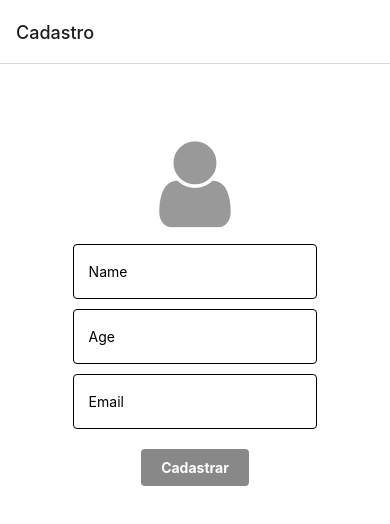
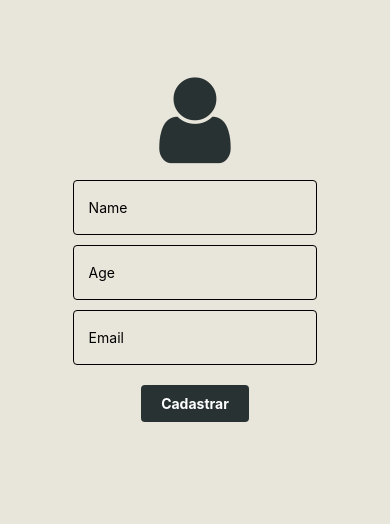
Before and after one commit to Bernardo-Mattos/NativeCRUD, a React Native app in the folder mobile/: screen /Cadastro in a window 390 px wide. Shown: the top 524 px of the page. Built offline with nearby package versions, Linux system fonts and the light colour scheme.

Commit message:
removendo o cabeçalho

```diff
--- a/mobile/src/pages/Cadastro/cadastro.jsx
+++ b/mobile/src/pages/Cadastro/cadastro.jsx
@@ -21,7 +21,7 @@ export default function Cadastro({ navigation }) {
 
   const handleSignUp = async () => {
     saveCadastroData(name, age, email);
-    await delay(2000);
+    await delay(100);
     navigation.navigate("Login");
   };
 
@@ -50,7 +50,7 @@ export default function Cadastro({ navigation }) {
         </View>
       </Modal>
       <View style={styles.containerInput}>
-        <FontAwesome name="user" size={100} color="#999" />
+        <FontAwesome name="user" size={100} color="#293233" />
 
         <TextInput
           style={styles.input}
@@ -86,7 +86,7 @@ const styles = StyleSheet.create({
     display: "flex",
     justifyContent: "flex-start",
     alignItems: "center",
-    backgroundColor: "#fff",
+    backgroundColor: "#E8E5Da",
   },
   ttl: {
     color: "#fff",
@@ -112,7 +112,8 @@ const styles = StyleSheet.create({
 
   modalView: {
     margin: 20,
-    backgroundColor: "#0a5c36",
+    top:'' ,
+    backgroundColor: "#fff",
     borderRadius: 20,
     padding: 20,
     alignItems: "center",
@@ -125,6 +126,11 @@ const styles = StyleSheet.create({
     shadowRadius: 4,
     elevation: 5,
   },
+  centeredView:{
+    display: "flex",
+    alignItems: "center",
+    justifyContent: "center"
+  },
   button: {
     borderRadius: 4,
     paddingVertical: 10,
@@ -132,11 +138,11 @@ const styles = StyleSheet.create({
     elevation: 1,
   },
   buttonOpen: {
-    backgroundColor: "#888",
+    backgroundColor: "#293233",
     top: 20,
   },
   buttonClose: {
-    backgroundColor: "#888",
+    backgroundColor: "#243625",
   },
   textStyle: {
     color: "white",
@@ -146,6 +152,6 @@ const styles = StyleSheet.create({
   modalText: {
     marginBottom: 15,
     textAlign: "center",
-    color: "#fff",
+    color: "#243625",
   },
 });
--- a/mobile/src/routes/rotas.js
+++ b/mobile/src/routes/rotas.js
@@ -9,10 +9,10 @@ const Stack = createNativeStackNavigator();
 
 export default function Rotas() {
   return (
-    <Stack.Navigator initialRouteName="Cadastro">
-      <Stack.Screen name="Login" component={Login} />
-      <Stack.Screen name="Cadastro" component={Cadastro} />
-      <Stack.Screen name="Users" component={Users} />
+    <Stack.Navigator initialRouteName="Cadastro" >
+      <Stack.Screen name="Login" component={Login} options={{ headerShown: false }}/>
+      <Stack.Screen name="Cadastro" component={Cadastro} options={{ headerShown: false }}/>
+      <Stack.Screen name="Users" component={Users} options={{ headerShown: false }}/>
     </Stack.Navigator>
   );
 }
```
